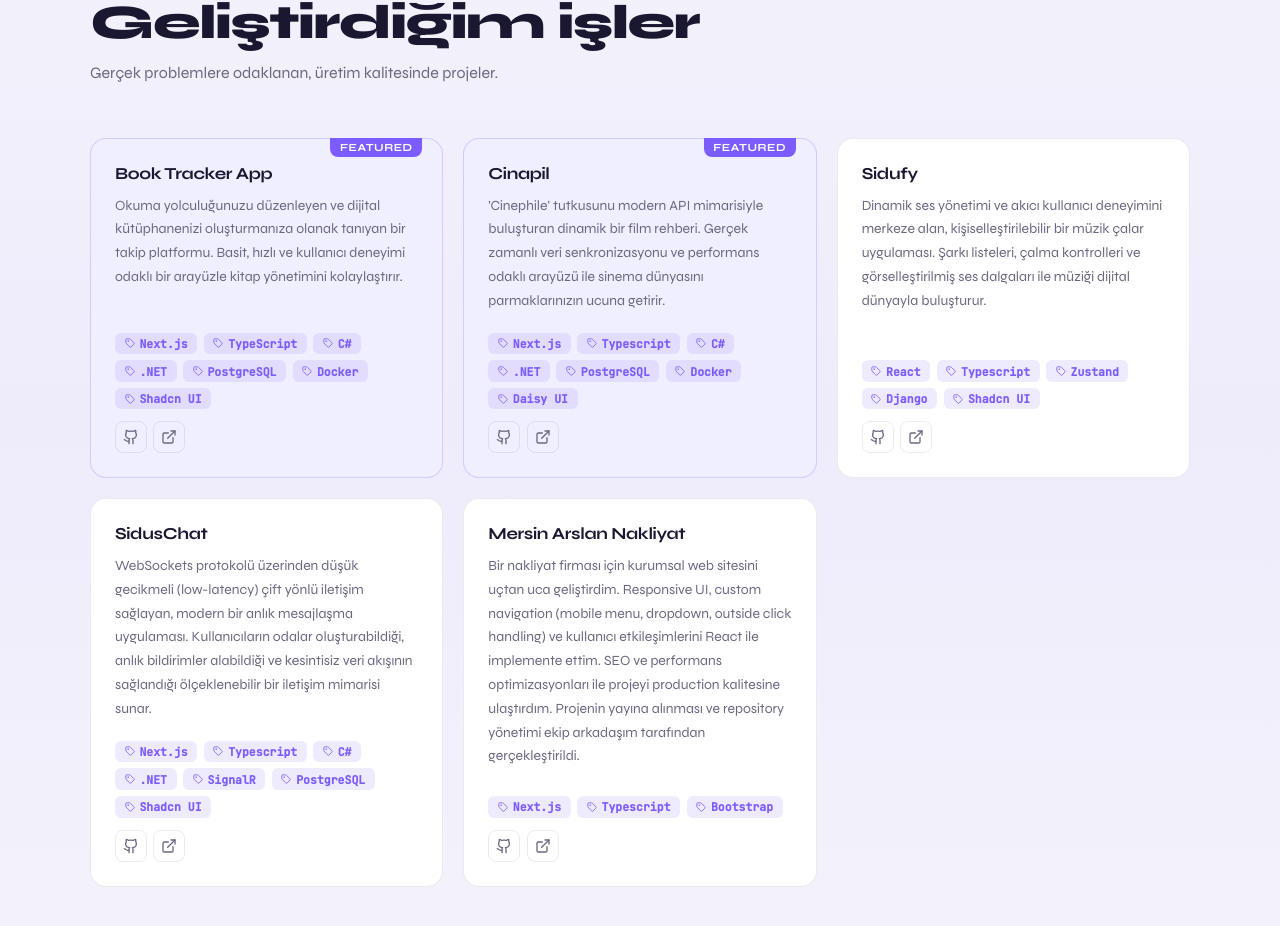
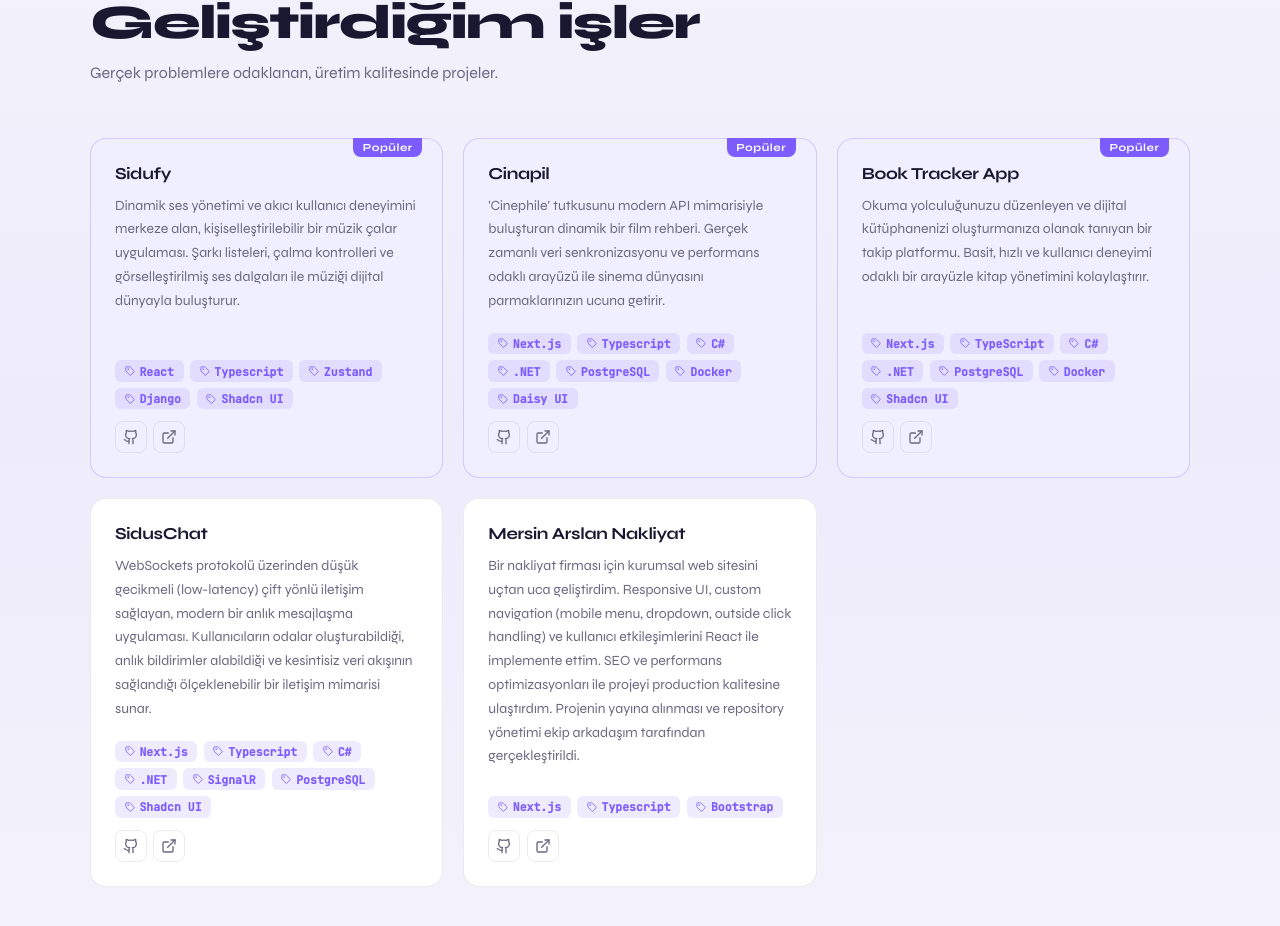
Before and after one commit to sidumandr/sidumandev, a Next.js app: page / in a window 1280 px wide. Shown: the part 1952-2878 px from the top of the page. Built offline with nearby package versions, Linux system fonts and the light colour scheme.

Commit message:
projects

```diff
--- a/src/app/components/Projects/Projects.tsx
+++ b/src/app/components/Projects/Projects.tsx
@@ -5,20 +5,12 @@ import styles from "./projects.module.css";
 
 const projects = [
   {
-    title: "Book Tracker App",
+    title: "Sidufy",
     description:
-      "Okuma yolculuğunuzu düzenleyen ve dijital kütüphanenizi oluşturmanıza olanak tanıyan bir takip platformu. Basit, hızlı ve kullanıcı deneyimi odaklı bir arayüzle kitap yönetimini kolaylaştırır.",
-    tags: [
-      "Next.js",
-      "TypeScript",
-      "C#",
-      ".NET",
-      "PostgreSQL",
-      "Docker",
-      "Shadcn UI",
-    ],
-    github: "https://github.com/sidumandr/book-tracker",
-    live: "https://sidbooktracker.vercel.app",
+      "Dinamik ses yönetimi ve akıcı kullanıcı deneyimini merkeze alan, kişiselleştirilebilir bir müzik çalar uygulaması. Şarkı listeleri, çalma kontrolleri ve görselleştirilmiş ses dalgaları ile müziği dijital dünyayla buluşturur.",
+    tags: ["React", "Typescript", "Zustand", "Django", "Shadcn UI"],
+    github: "https://github.com/sidumandr/Music-Streaming-Service",
+    live: "https://sidufy.vercel.app/",
     featured: true,
   },
   {
@@ -39,13 +31,21 @@ const projects = [
     featured: true,
   },
   {
-    title: "Sidufy",
+    title: "Book Tracker App",
     description:
-      "Dinamik ses yönetimi ve akıcı kullanıcı deneyimini merkeze alan, kişiselleştirilebilir bir müzik çalar uygulaması. Şarkı listeleri, çalma kontrolleri ve görselleştirilmiş ses dalgaları ile müziği dijital dünyayla buluşturur.",
-    tags: ["React", "Typescript", "Zustand", "Django", "Shadcn UI"],
-    github: "https://github.com/sidumandr/Music-Streaming-Service",
-    live: "https://sidufy.vercel.app/",
-    featured: false,
+      "Okuma yolculuğunuzu düzenleyen ve dijital kütüphanenizi oluşturmanıza olanak tanıyan bir takip platformu. Basit, hızlı ve kullanıcı deneyimi odaklı bir arayüzle kitap yönetimini kolaylaştırır.",
+    tags: [
+      "Next.js",
+      "TypeScript",
+      "C#",
+      ".NET",
+      "PostgreSQL",
+      "Docker",
+      "Shadcn UI",
+    ],
+    github: "https://github.com/sidumandr/book-tracker",
+    live: "https://sidbooktracker.vercel.app",
+    featured: true,
   },
   {
     title: "SidusChat",
@@ -98,7 +98,12 @@ const Projects = () => {
               key={i}
             >
               {project.featured && (
-                <span className={styles.featuredBadge}>Featured</span>
+                <span
+                  className={styles.featuredBadge}
+                  style={{ textTransform: "none" }}
+                >
+                  Popüler
+                </span>
               )}
 
               <div className={styles.cardTop}>
```
